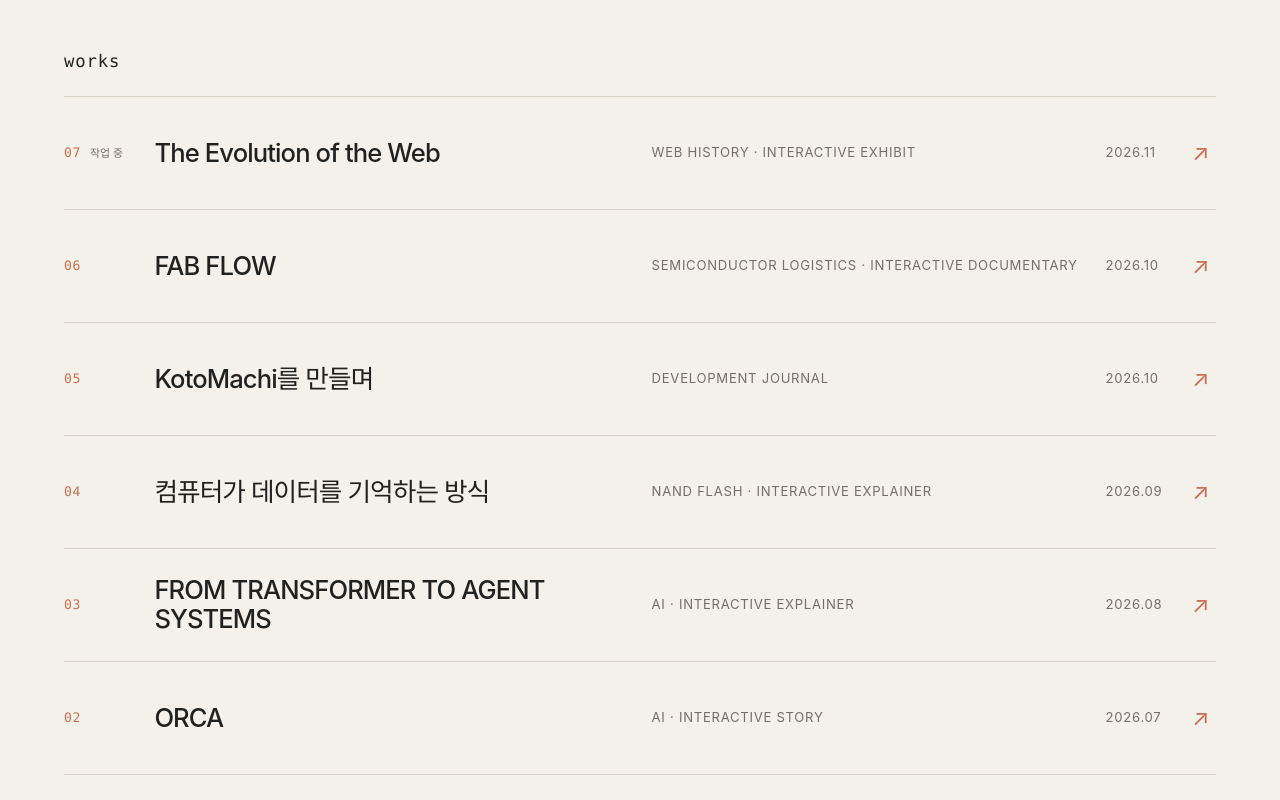
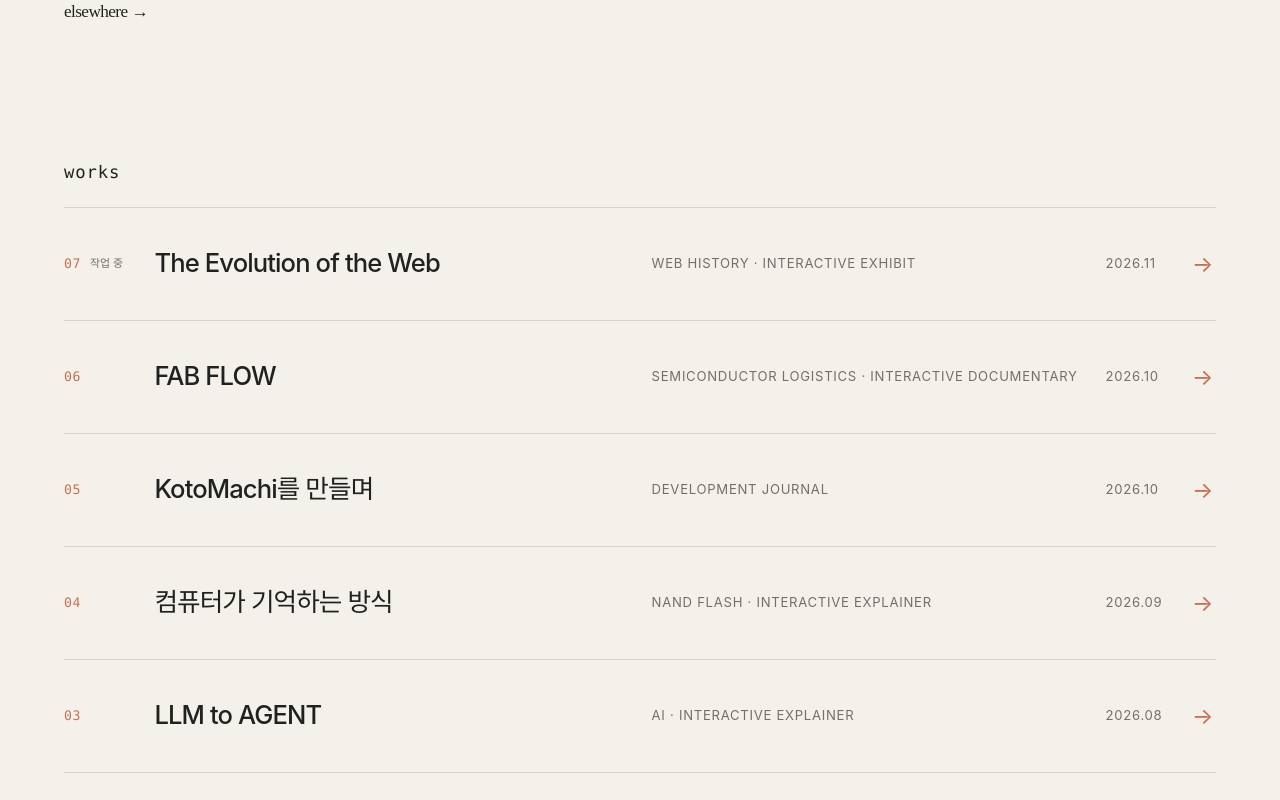
Before and after one commit to gmldbs25/build-canvas, a Next.js app: page / in a window 1280 px wide. Shown: the part 340-1140 px from the top of the page. Built offline with nearby package versions, Linux system fonts and the light colour scheme.

Commit message:
fix(home): align work names and distinguish internal navigation

```diff
--- a/app/page.tsx
+++ b/app/page.tsx
@@ -24,21 +24,21 @@ const works = [
   },
   {
     index: "04",
-    title: "컴퓨터가 데이터를 기억하는 방식",
+    title: "컴퓨터가 기억하는 방식",
     type: "NAND FLASH · INTERACTIVE EXPLAINER",
     year: "2026.09",
     href: "./nand-flash/",
   },
   {
     index: "03",
-    title: "FROM TRANSFORMER TO AGENT SYSTEMS",
+    title: "LLM to AGENT",
     type: "AI · INTERACTIVE EXPLAINER",
     year: "2026.08",
     href: "./transformer-to-agent/",
   },
   {
     index: "02",
-    title: "ORCA",
+    title: "World Models × ORCA",
     type: "AI · INTERACTIVE STORY",
     year: "2026.07",
     href: "./orca/",
@@ -60,7 +60,9 @@ export default function Home() {
           build <span className="cursor-mark" aria-hidden="true">_</span> canvas
         </h1>
         <p className="statement">
-          <a className="identity-link" href="./elsewhere/" aria-label="elsewhere 페이지 열기">by heeyoon. ✦</a>
+          <span>by heeyoon. ✦</span>
+          {" · "}<a className="identity-link" href="https://github.com/gmldbs25" target="_blank" rel="noopener noreferrer">GitHub ↗</a>
+          {" · "}<a className="identity-link" href="./elsewhere/" aria-label="애니메이션 감상 기록">elsewhere →</a>
         </p>
       </section>
 
@@ -82,7 +84,7 @@ export default function Home() {
                 <span className="work-type">{work.type}</span>
                 <span className="work-year">{work.year}</span>
                 <span className="work-arrow" aria-hidden="true">
-                  ↗
+                  →
                 </span>
               </a>
             </li>
```
